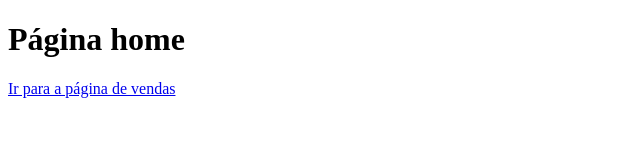
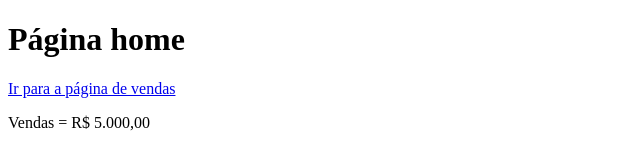
Before and after one commit to jpvolante/aulagithub, a plain HTML site: page index.html in a window 1280 px wide. Shown: the whole page, without its empty margins (0-640 px from the left). Drawn offline with Linux system fonts and the light colour scheme.

Commit message:
Acrescentado valor das vendas

```diff
--- a/index.html
+++ b/index.html
@@ -9,5 +9,8 @@
 <body>
     <h1>Página home</h1>
     <a href="vendas.html">Ir para a página de vendas</a>
+    <p>
+        Vendas = R$ 5.000,00
+    </p>
 </body>
 </html>
```
